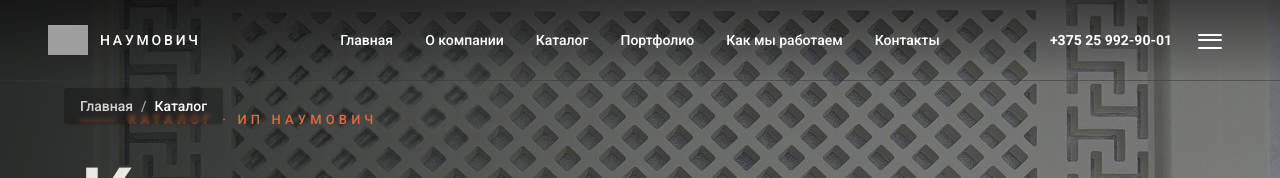
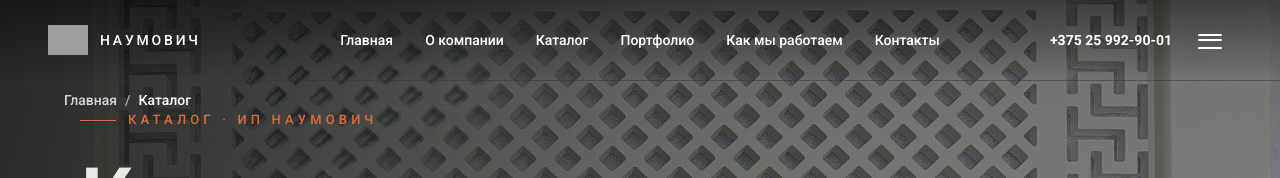
Before and after one commit to IljaBelousow/naumovich-site, a Next.js app: page /catalog in a window 1280 px wide. Shown: the top 178 px of the page. Built offline with nearby package versions, Linux system fonts and the light colour scheme; grey boxes are pictures that could not be loaded.

Commit message:
Remove breadcrumb outline and duplicate-style container

```diff
--- a/src/components/Breadcrumbs.tsx
+++ b/src/components/Breadcrumbs.tsx
@@ -37,6 +37,11 @@ export default function Breadcrumbs() {
     ? facades.find((f) => f.slug === segments[1])
     : undefined;
 
+  const isProductPage = Boolean(product);
+  const textColor = isProductPage ? "text-[#202322]" : "text-white";
+  const mutedColor = isProductPage ? "text-[#202322]/55" : "text-white/60";
+  const linkColor = isProductPage ? "text-[#202322]/75 hover:text-[#202322]" : "text-white/80 hover:text-white";
+
   const crumbs = product?.category === "milled"
     ? [
         { name: "Каталог", href: "/catalog" },
@@ -52,18 +57,18 @@ export default function Breadcrumbs() {
     <div className="pointer-events-none absolute inset-x-0 top-[5.5rem] z-40 px-5 sm:px-8 lg:px-12 xl:px-16">
       <nav
         aria-label="Хлебные крошки"
-        className="pointer-events-auto inline-flex flex-wrap items-center gap-2 rounded-sm bg-black/25 px-3 py-2 text-sm font-medium text-white shadow-sm backdrop-blur-[2px] sm:px-4"
+        className={`pointer-events-auto inline-flex flex-wrap items-center gap-2 border-0 bg-transparent p-0 text-sm font-medium shadow-none outline-none ${textColor}`}
       >
-        <Link href="/" className="text-white/80 transition-colors hover:text-white">
+        <Link href="/" className={`transition-colors ${linkColor}`}>
           Главная
         </Link>
         {crumbs.map((crumb, i) => (
           <span key={crumb.href} className="flex items-center gap-2">
-            <span className="text-white/60">/</span>
+            <span className={mutedColor}>/</span>
             {i === crumbs.length - 1 ? (
-              <span className="text-white">{crumb.name}</span>
+              <span className={textColor}>{crumb.name}</span>
             ) : (
-              <Link href={crumb.href} className="text-white/80 transition-colors hover:text-white">
+              <Link href={crumb.href} className={`transition-colors ${linkColor}`}>
                 {crumb.name}
               </Link>
             )}
```
